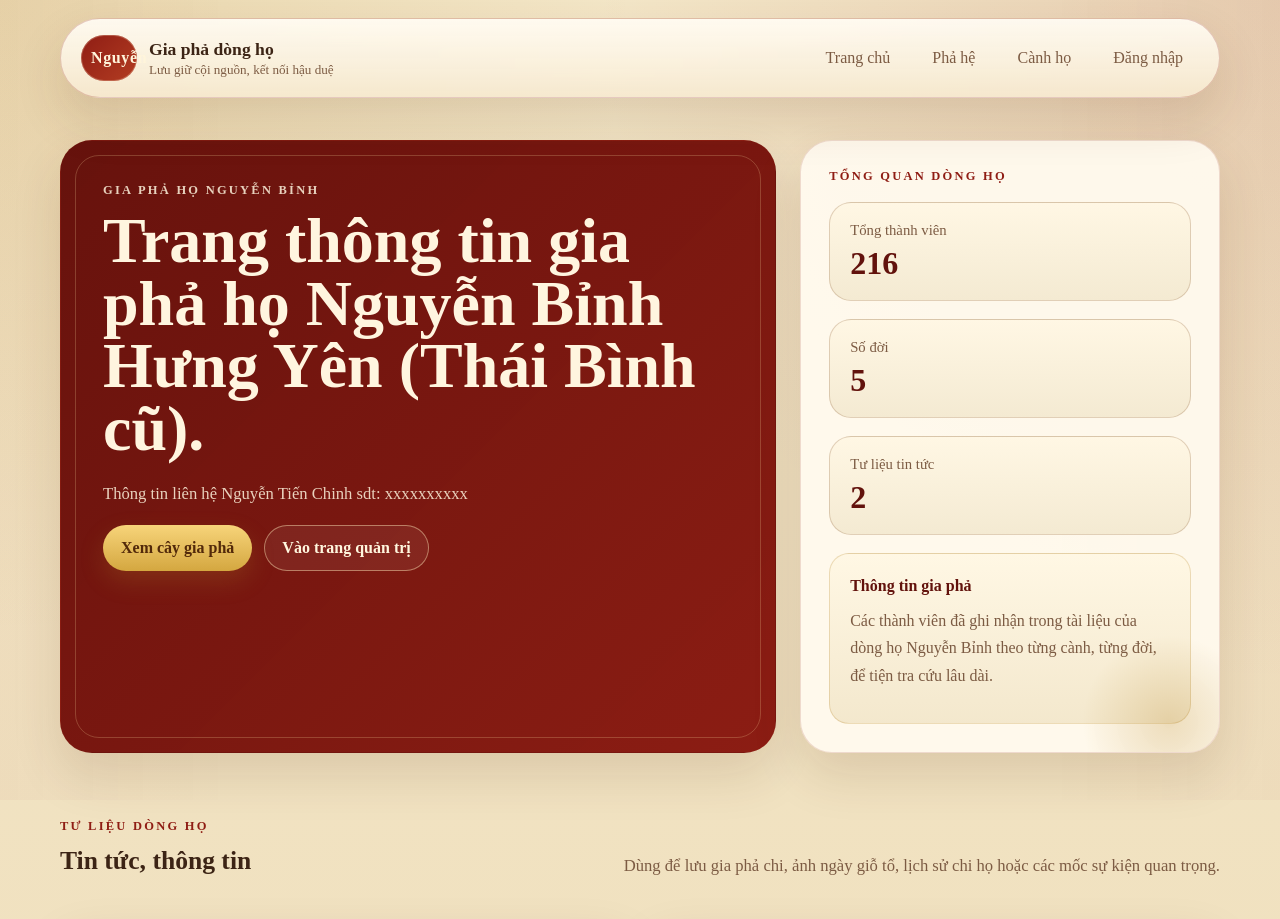
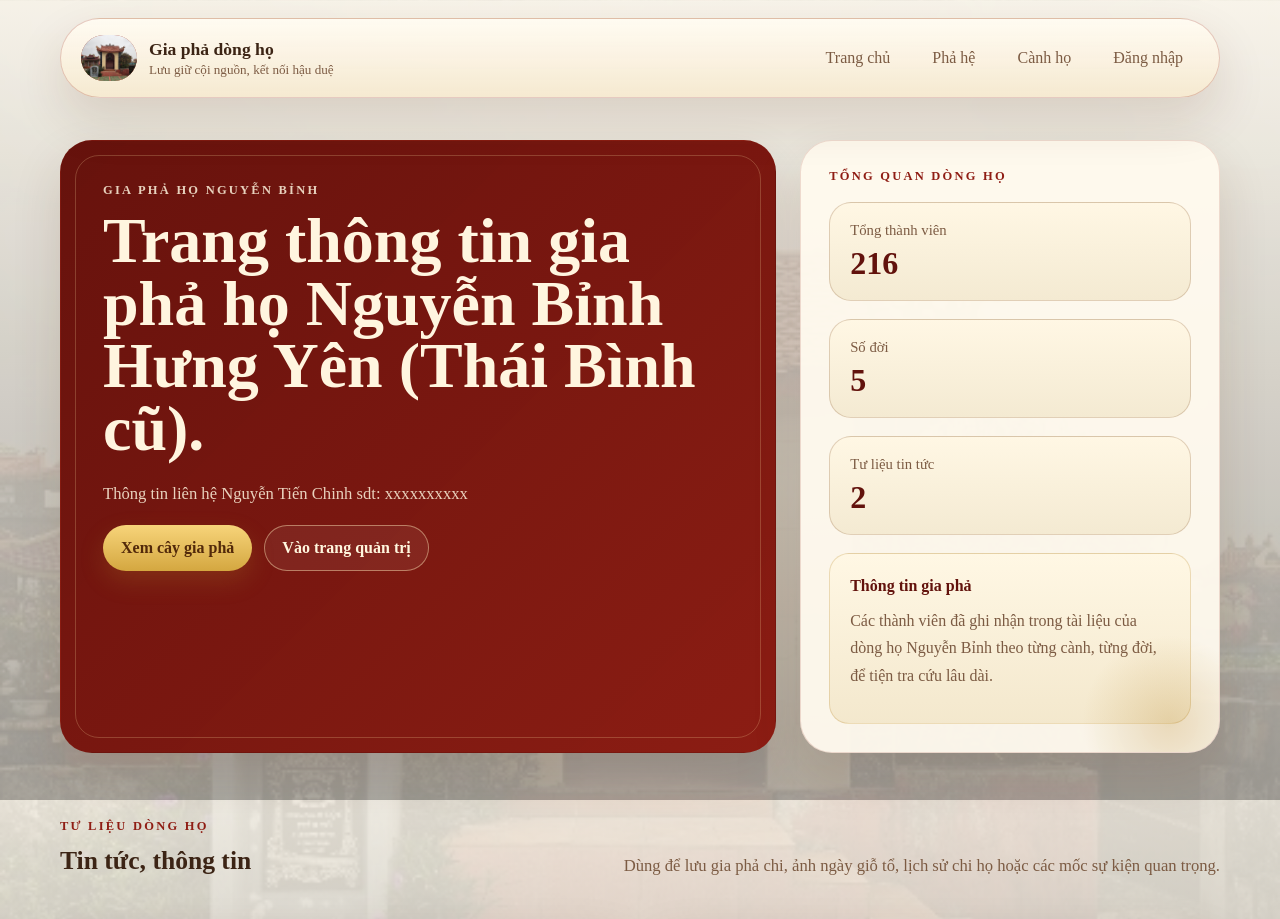
Before and after one commit to Tien-reus/webgiapha, a Django app: page / in a window 1280 px wide. Shown: the top 919 px of the page. Run offline with Django 5.2, Linux system fonts and the light colour scheme; data comes from the database, SQL or seed files in the repository; both versions use the stored data as it was after the commit.

Commit message:
update background

```diff
--- a/static/css/site.css
+++ b/static/css/site.css
@@ -30,9 +30,8 @@ body {
     color: var(--ink);
     font-family: "Times New Roman", Georgia, serif;
     background:
-        radial-gradient(circle at top left, rgba(184, 137, 45, 0.18), transparent 24%),
-        radial-gradient(circle at top right, rgba(143, 29, 20, 0.12), transparent 26%),
-        linear-gradient(180deg, #f4e7c8 0%, #ebd9b4 100%);
+        linear-gradient(rgba(248, 243, 232, 0.88), rgba(165, 161, 154, 0.88)),
+        url("/static/images/bg.jpg") center/cover no-repeat fixed;
     position: relative;
 }
 
@@ -40,12 +39,9 @@ body::before {
     content: "";
     position: fixed;
     inset: 0;
+    background: rgba(255, 248, 235, 0.06);
     pointer-events: none;
-    background:
-        linear-gradient(90deg, rgba(143, 29, 20, 0.04), transparent 18%, transparent 82%, rgba(143, 29, 20, 0.04)),
-        linear-gradient(rgba(255, 255, 255, 0.08), rgba(255, 255, 255, 0.08));
-    mix-blend-mode: multiply;
-    opacity: 0.7;
+    z-index: 0;
 }
 
 a {
@@ -62,6 +58,8 @@ textarea {
 
 .page-shell {
     min-height: 100vh;
+    position: relative;
+    z-index: 1;
 }
 
 .container {
@@ -104,13 +102,21 @@ textarea {
     place-items: center;
     width: 56px;
     height: 46px;
-    padding: 0 10px;
+    padding: 0;
+    overflow: hidden;
     border-radius: 999px;
     background: linear-gradient(135deg, var(--accent) 0%, #b33d22 100%);
     color: #fff5db;
     font-weight: 700;
     letter-spacing: 0.04em;
     box-shadow: inset 0 0 0 1px rgba(255, 244, 212, 0.25);
+}
+
+.brand-mark img {
+    width: 100%;
+    height: 100%;
+    object-fit: cover;
+    display: block;
 }
 
 .brand-text {
--- a/templates/base.html
+++ b/templates/base.html
@@ -5,14 +5,16 @@
     <meta charset="UTF-8">
     <meta name="viewport" content="width=device-width, initial-scale=1.0">
     <title>{% block title %}Gia phả dòng họ{% endblock %}</title>
-    <link rel="stylesheet" href="{% static 'css/site.css' %}?v=20260421d">
+    <link rel="stylesheet" href="{% static 'css/site.css' %}?v=20260421f">
 </head>
 <body>
     <div class="page-shell">
         <header class="site-header">
             <div class="container nav-shell">
                 <a class="brand" href="{% url 'about' %}" aria-label="Trang chủ gia phả">
-                    <span class="brand-mark">Nguyễn</span>
+                    <span class="brand-mark">
+                        <img src="{% static 'images/bg.jpg' %}" alt="Logo dòng họ">
+                    </span>
                     <span class="brand-text">
                         <strong>Gia phả dòng họ</strong>
                         <small>Lưu giữ cội nguồn, kết nối hậu duệ</small>
```
Also changed, not shown: db.sqlite3, static/images/bg.jpg (added).
